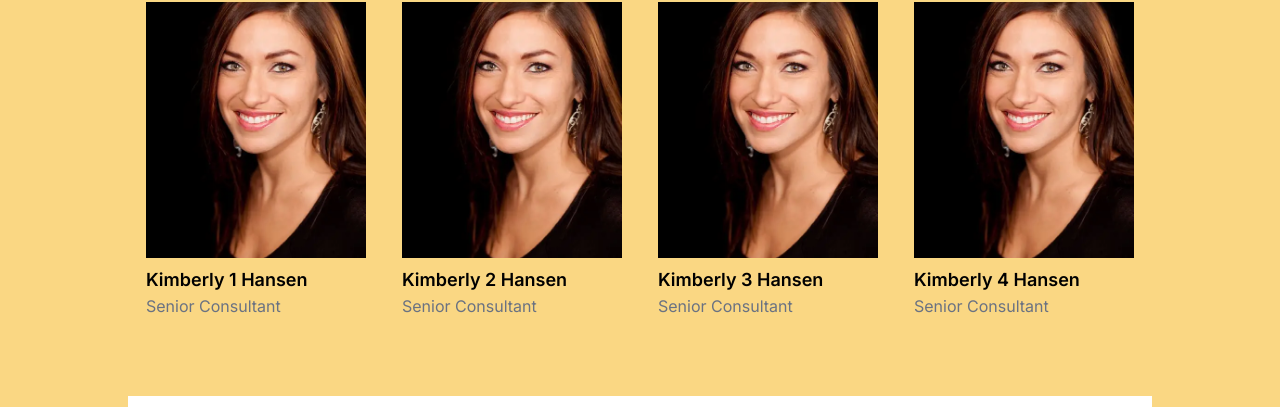
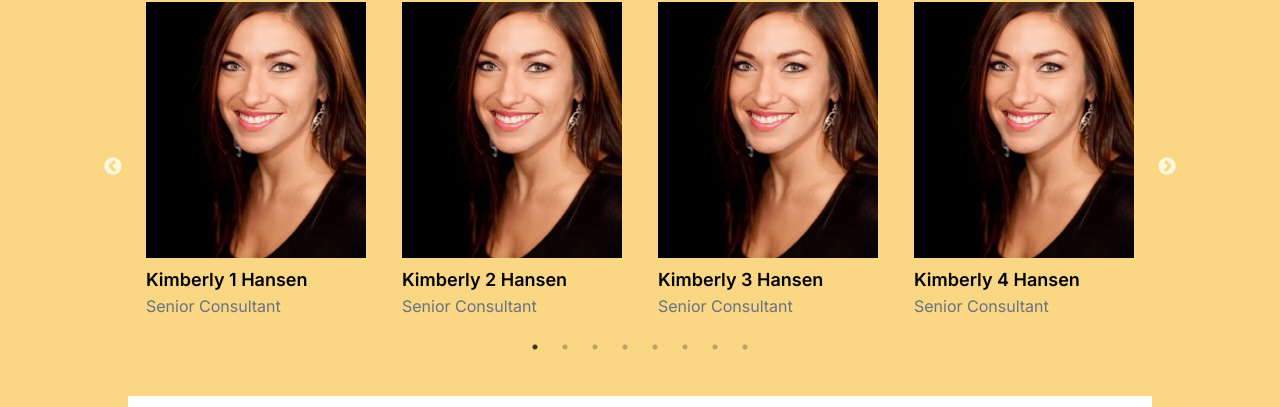
Before and after one commit to NandiniPathak-13/Crito-Website, a React (Vite) app: page / in a window 1280 px wide. Shown: the part 4554-4961 px from the top of the page. Built offline with nearby package versions, Linux system fonts and the light colour scheme; no server answers.

Commit message:
checks something

```diff
--- a/src/pages/Home.jsx
+++ b/src/pages/Home.jsx
@@ -77,28 +77,28 @@ export default function Home() {
     { name: "Kimberly 7 Hansen", role: "Senior Consultant", img: professional },
     { name: "Kimberly 8 Hansen", role: "Senior Consultant", img: professional }
   ];
+
   const settings = {
-    focusOnSelect: true,
+    dots: true,
+
     infinite: true,
+    speed: 500,
     slidesToShow: 4,
     slidesToScroll: 1,
-    speed: 900,
-    arrows: false,
-
     responsive: [
       {
-        breakpoint: 1024,
-        settings: {
-          slidesToShow: 2,
-        },
+        breakpoint: 1280, // xl
+        settings: { slidesToShow: 3 }
       },
       {
-        breakpoint: 768,
-        settings: {
-          slidesToShow: 2,
-        },
+        breakpoint: 1024, // lg
+        settings: { slidesToShow: 2 }
       },
-    ],
+      {
+        breakpoint: 768, // md
+        settings: { slidesToShow: 1 }
+      }
+    ]
   };
 
 
```
